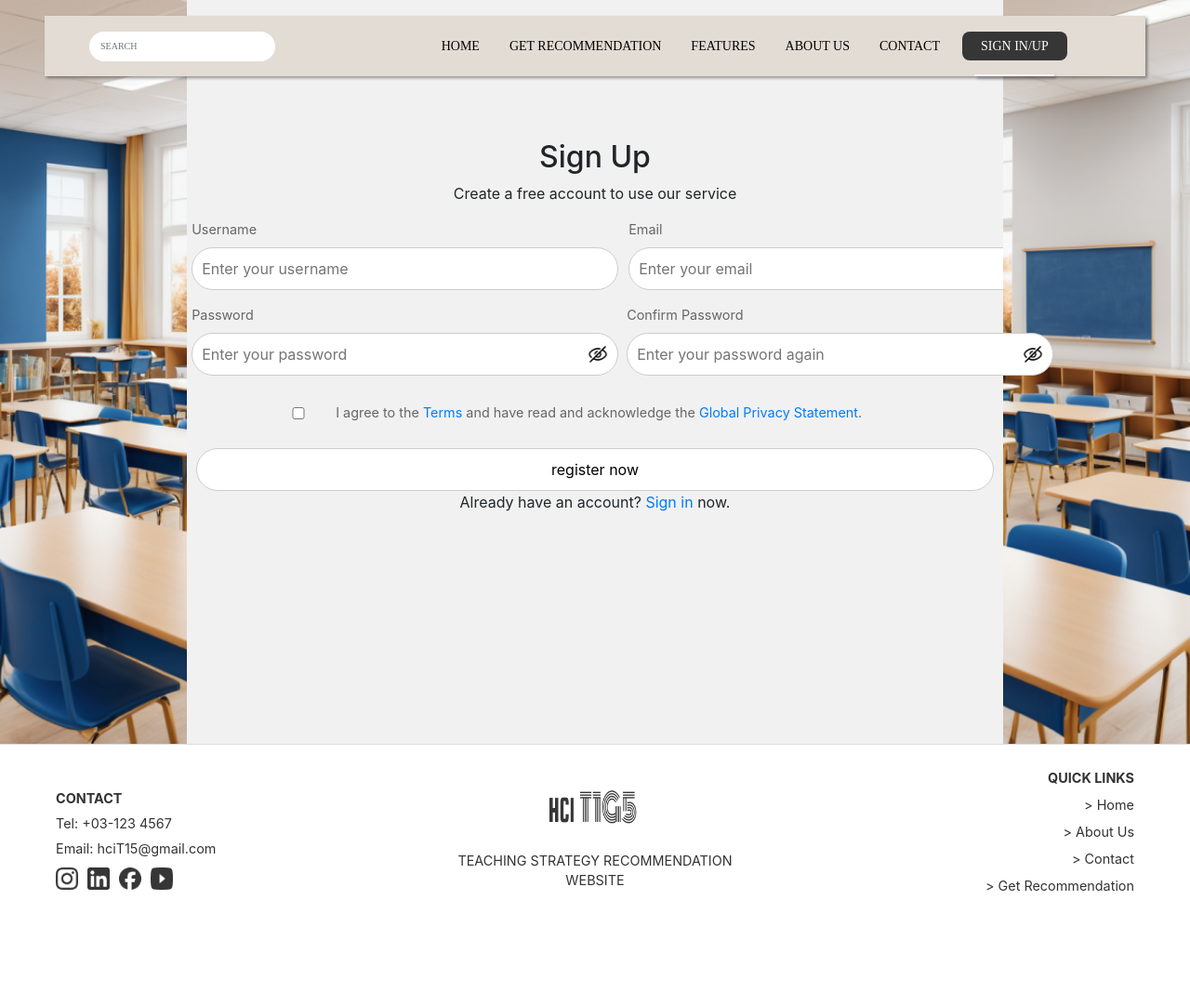
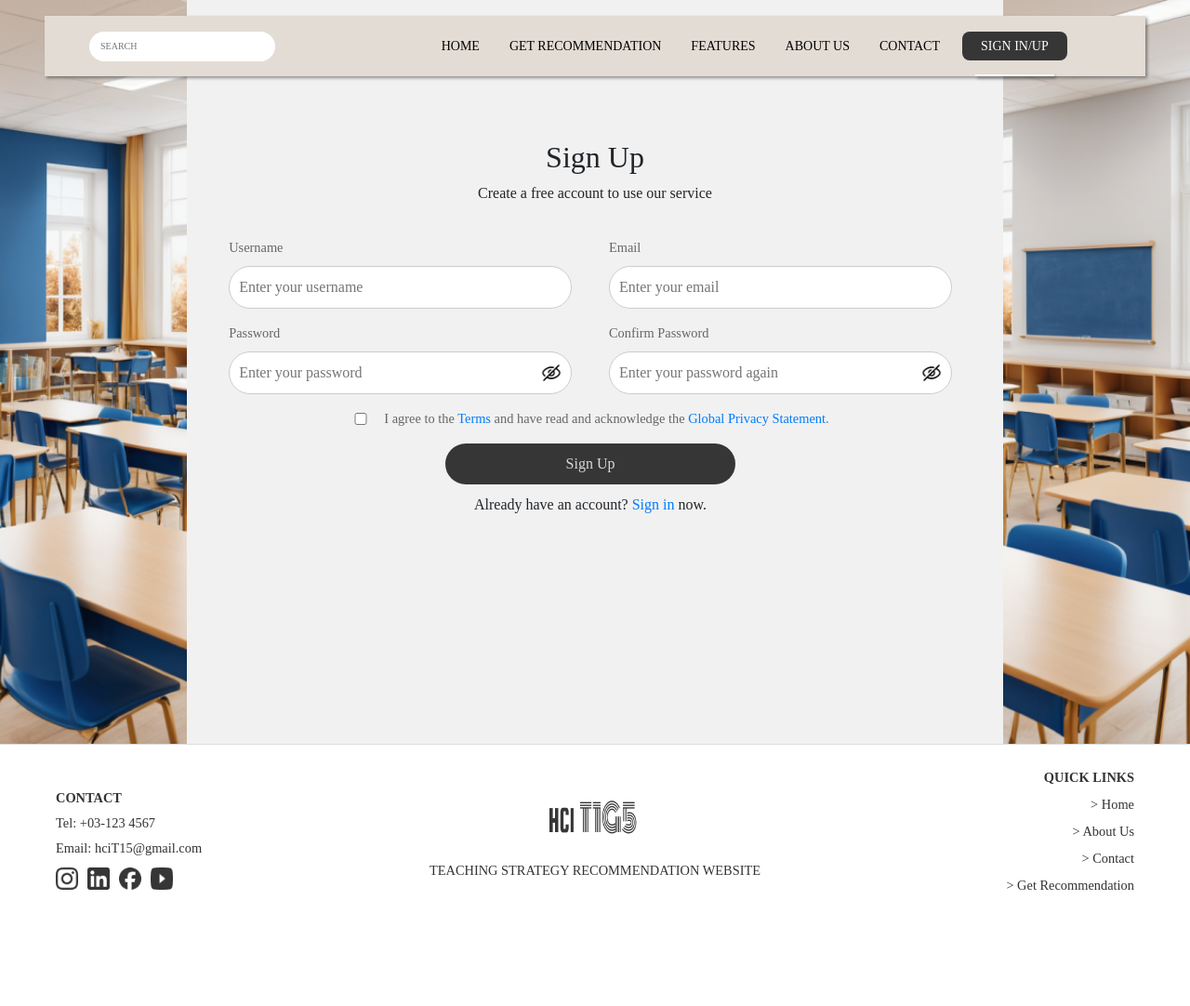
Before and after one commit to YinXuanYX/WIA2010-HCI-T1G5, a PHP site: page /register.php in a window 1280 px wide. Shown: the whole page at 93% size. Run offline with PHP 8.4, Linux system fonts and the light colour scheme; some web fonts are replaced.

Commit message:
Fixed Bugs

```diff
--- a/combine/css/signin_styles.css
+++ b/combine/css/signin_styles.css
@@ -1,5 +1,5 @@
 body {
-    font-family: Arial, Helvetica, sans-serif;
+  font-family: 'Abhaya Libre' !important;
 }
 
 .row {
@@ -37,13 +37,13 @@
 /* Middle column */
 .column.middle {
   padding-top: 150px;
-    background-color: #F1F1F1;
+  background-color: #f1f1f1;
   width: 67%;
 }
 
 /* Inner Container Styling */
 .styled-form {
-    max-width: 800px;
+  width: 100%;
   /* Limit the width of the form */
   margin: 0 auto;
   /* Center the form within the container */
@@ -57,25 +57,19 @@
 
 /* Row Styling */
 .form-row {
-    display: grid;
-    grid-template-columns: 1fr 1fr;
-    /* Two equal columns */
-    gap: 200px;
-    /* Space between the columns */
+  width: 100%;
 }
 
 /* Group Styling */
 .form-group {
+  width: 50%;
   display: flex;
   flex-direction: column;
-  }
-
-  #password-group {
-    gap: 198px;
+  padding: 0 20px;
 }
 
 .password-container {
-    width: 170%;
+  width: 100%;
   position: relative;
   display: flex;
   align-items: center;
@@ -94,7 +88,6 @@
   /* Adjust as needed */
 }
 
-
 /* Label Styling */
 label {
   margin-bottom: 5px;
@@ -105,12 +98,12 @@
 /* Input and Textarea Styling */
 input,
 textarea {
-    width: 170%;
+  width: 100%;
   padding: 10px;
-    border: 1px solid #CCC;
+  border: 1px solid #ccc;
   border-radius: 25px;
   font-size: 1rem;
-    background-color: #FFF;
+  background-color: #fff;
   box-sizing: border-box;
 }
 
@@ -128,66 +121,53 @@
 
 /* Checkbox Container */
 .checkbox-container {
-    font-size: 0.85rem;
-    line-height: 1.5;
-    /* Keeps label text aligned properly */
-    overflow: hidden;
-    /* Clear floats */
+  display: flex;
+  flex-direction: row;
+  gap: 15px;
+  justify-content: center;
+  align-items: center;
 }
 
-  /* Checkbox styling */
-  .checkbox-container input[type="checkbox"] {
-    z-index: 2;
-    position: relative;
-    top: 18px;
-    width: 220px;
-    float: left;
-    /* Align checkbox horizontally with the text */
+.checkbox-container label {
+  margin: 0;
+  padding: 0;
 }
 
-  /* Label styling */
-  .checkbox-container label {
-    padding-left: 150px;
-    z-index: 1;
-    display: block;
-    /* Ensures proper text flow */
-    overflow: hidden;
-    /* Prevents any layout issues from floating checkbox */
+.checkbox-container input[type="checkbox"] {
+  width: 20px;
 }
 
-
-
-  /* Actions Styling */
-  .form-actions {
-    display: flex;
-    justify-content: space-between;
-    margin-top: 20px;
-  }
-
-
-  .sign-btn {
-    margin: auto;
+.form-btn {
+  margin: 0 auto 10px auto;
   padding: 10px 40px;
   border: none;
   border-radius: 25px;
   font-size: 1rem;
   cursor: pointer;
   transition: background-color 0.3s ease, color 0.3s ease;
+  width: 40%;
 }
 
-  .sign-btn:hover {
-    background-color: #E6B584;
+.form-btn:hover {
+  background-color: #e6b584;
   color: #363636;
 }
 
-  .sign-btn {
+.form-btn {
   background-color: #363636;
-    color: #D9D9D9;
+  color: #d9d9d9;
 }
 
+.error-msg {
+  font-size: 12px;
+}
 
-
-
+.notification-box{
+  padding: 10px;
+  background-color: #e6b584;
+  color:#f1f1f1;
+  z-index: 1000;
+}
 
 /* Footer Link */
 .column.middle a {
@@ -198,7 +178,6 @@
 .column.middle a:hover {
   text-decoration: underline;
 }
-
 
 /* Clear floats after the columns */
 .row:after {
@@ -294,7 +273,6 @@
   text-decoration: underline;
 }
 
-
 /* Responsive layout - makes the three columns stack on top of each other instead of next to each other */
 @media (max-width: 600px) {
   .row {
--- a/combine/register.php
+++ b/combine/register.php
@@ -1,38 +1,62 @@
 <?php
 
-@include 'config.php';
+include 'config.php';
 
 session_start();
 
 $error = [];  // Initialize the error array
 
-if(isset($_POST['submit'])){
-
+if (isset($_POST['submit'])) {
+  // Retrieve the field value
   $username = mysqli_real_escape_string($conn, $_POST['username']);
   $email = mysqli_real_escape_string($conn, $_POST['email']);
   $password = $_POST['password'];
   $cpassword = $_POST['cpassword'];
 
-   if(strlen($password) < 8) {
-      $error[] = 'Password must be at least 8 characters long!';
+  // Username Validation
+  $select = " SELECT * FROM user_form WHERE username = '$username'";
+  $result = mysqli_query($conn, $select);
+  if (mysqli_num_rows($result) > 0) {
+    $error['username'] = "This username has been taken. Please use other username.";
   }
 
+  // Email Validation
+  if (!filter_var($email, FILTER_VALIDATE_EMAIL)) {
+    $error['email'] = "Invalid email format. Please type in a proper email.";
+  } else {
     $select = " SELECT * FROM user_form WHERE email = '$email'";
+    $result = mysqli_query($conn, $select);
+    if (mysqli_num_rows($result) > 0) {
+      $error['email'] = "This email has been taken. Please use other email.";
+    }
+  }
 
-   $result = mysqli_query($conn, $select);
+  // Password Length Validation
+  if (strlen($password) < 8) {
+    $error['password'] = "Password must be at least 8 characters long!";
+  }
 
-   if(mysqli_num_rows($result) > 0){
-      $error[] = 'User already exists!';
-   }else{
-      if($password != $cpassword){
-         $error[] = 'Passwords do not match!';
-      }else{
+  // Password and Password Confirmation Validation
+  if ($password != $cpassword) {
+    $error['cpassword'] = "Passwords do not match!";
+  }
+
+  // Checkbox Validation
+  if (!isset($_POST['terms'])) {
+    $error['terms'] = "Please tick this before proceeding.";
+  }
+
+  // If no error, then proceed to add user into DB
+  if (empty($error)) {
     $password = md5($password);
     $cpassword = md5($cpassword);
 
     $insert = "INSERT INTO user_form(username, email, password) VALUES('$username','$email','$password')";
     mysqli_query($conn, $insert);
-      }
+
+    $_SESSION['welcome_msg'] = "Thanks for signing up an account. You may now sign in  to your account.";
+
+    header("location: log_in_page.php");
   }
 }
 ?>
@@ -84,63 +108,79 @@ if(isset($_POST['submit'])){
   </div>
   <header> </header>
   <!-- Navbar End -->
+
   <form action="" method="post">
     <div class="row">
       <div class="column left"></div>
       <div class="column middle">
         <h2 style="text-align: center;">Sign Up</h2>
         <p style="text-align: center;">Create a free account to use our service</p>
-      <?php
-                // Display errors if any exist
-                if (!empty($error)) {
-                    foreach ($error as $err) {
-                        echo '<span class="error-msg" style="color: red;">' . $err . '</span><br>';
-                    }
-                }
-                ?>
 
-      <form class="styled-form">
-
-        <div class="form-row">
-          <div class="form-group">
+        <table class="styled-form">
+          <tr class="form-row">
+            <td class="form-group">
               <label for="username">Username</label>
-            <input type="text" id="username" name="username" required placeholder="Enter your username">
-          </div>
-          <div class="form-group">
+              <input type="text" id="username" name="username" required placeholder="Enter your username"
+                value="<?php echo isset($_POST['username']) ? $_POST['username'] : ''; ?>">
+              <span class="error-msg"
+                style="color: red;"><?php echo isset($error['username']) ? $error['username'] : ''; ?></span>
+            </td>
+            <td class="form-group">
               <label for="email">Email</label>
-            <input type="email" id="email" name="email" required placeholder="Enter your email">
-          </div>
-        </div>
-        <div class="form-row" id="password-group">
-          <div class="form-group">
+              <input type="email" id="email" name="email" required placeholder="Enter your email"
+                value="<?php echo isset($_POST['email']) ? $_POST['email'] : ''; ?>">
+              <span class="error-msg"
+                style="color: red;"><?php echo isset($error['email']) ? $error['email'] : ''; ?></span>
+            </td>
+          </tr>
+          <tr class="form-row" id="password-group">
+            <td class="form-group">
               <label for="password">Password</label>
               <div class="password-container">
-              <input type="password" id="password" name="password" required placeholder="Enter your password">
+                <input type="password" id="password" name="password" required placeholder="Enter your password"
+                  value="<?php echo isset($_POST['password']) ? $_POST['password'] : ''; ?>">
                 <img src="img/close-eye.png" id="toggle-password" alt="Toggle Password" class="toggle-icon">
               </div>
-          </div>
-          <div class="form-group">
+              <span class="error-msg"
+                style="color: red;"><?php echo isset($error['password']) ? $error['password'] : ''; ?></span>
+            </td>
+            <td class="form-group">
               <label for="confirm-password">Confirm Password</label>
               <div class="password-container">
-              <input type="password" id="cpassword" name="cpassword" required placeholder="Enter your password again">
+                <input type="password" id="cpassword" name="cpassword" required placeholder="Enter your password again"
+                  value="<?php echo isset($_POST['cpassword']) ? $_POST['cpassword'] : ''; ?>">
                 <img src="img/close-eye.png" id="toggle-confirm-password" alt="Toggle Password" class="toggle-icon">
               </div>
-          </div>
-        </div>
-        <div class="form-group checkbox-container">
-          <input type="checkbox" id="terms">
+              <span class="error-msg"
+                style="color: red;"><?php echo isset($error['cpassword']) ? $error['cpassword'] : ''; ?></span>
+            </td>
+          </tr>
+          <tr class="form-row">
+            <td colspan="2" class="form-group w-100">
+              <div class="checkbox-container">
+                <input type="checkbox" id="terms" name="terms" <?php echo isset($_POST['terms']) ? 'checked' : ''; ?>>
+                <div class="d-flex flex-column">
                   <label for="terms">
                     I agree to the <a href="#">Terms</a> and have read and acknowledge the <a href="#">Global Privacy
                       Statement</a>.
                   </label>
+                  <span class="error-msg"
+                    style="color: red;"><?php echo isset($error['terms']) ? $error['terms'] : ''; ?></span>
                 </div>
-        <div class="form-actions">
-          <input type="submit" name="submit" value="register now" class="form-btn">
+
               </div>
+
+            </td>
+          </tr>
+
+          <tr class="form-row">
+            <td colspan="2" class="form-group w-100">
+              <input type="submit" name="submit" value="Sign Up" class="form-btn">
               <p style="text-align: center;">Already have an account? <a href="log_in_page.php">Sign in</a> now.</p>
-      </form>
+            </td>
+          </tr>
 
-
+        </table>
       </div>
       <div class="column right"></div>
     </div>
```
Also changed, not shown: combine/css/login_styles.css (+14 -1 lines), combine/log_in_page.php (+28 -9 lines). Lines whose indentation alone changed are shown as unchanged.
